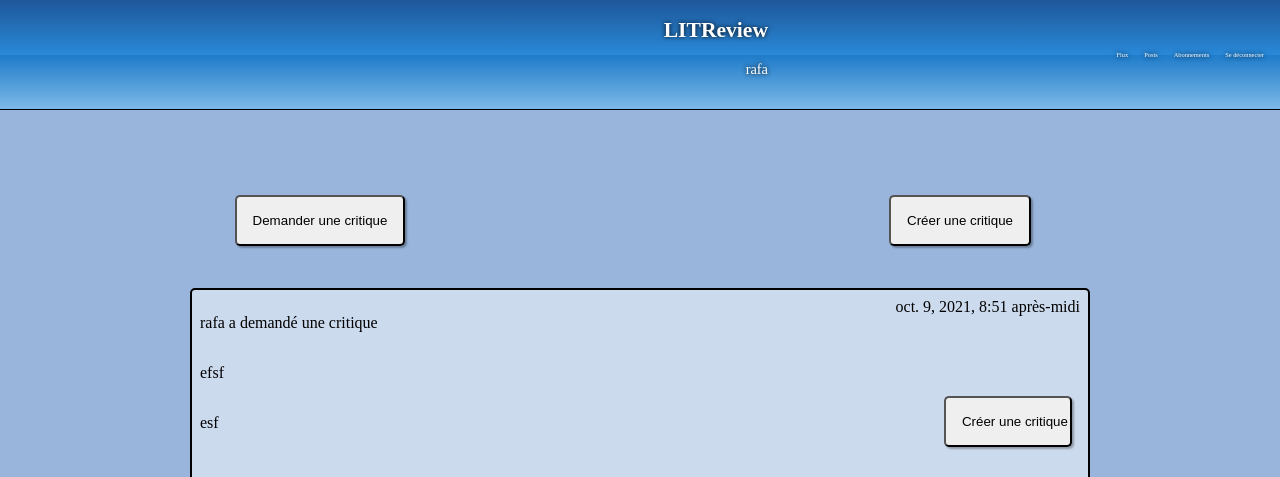
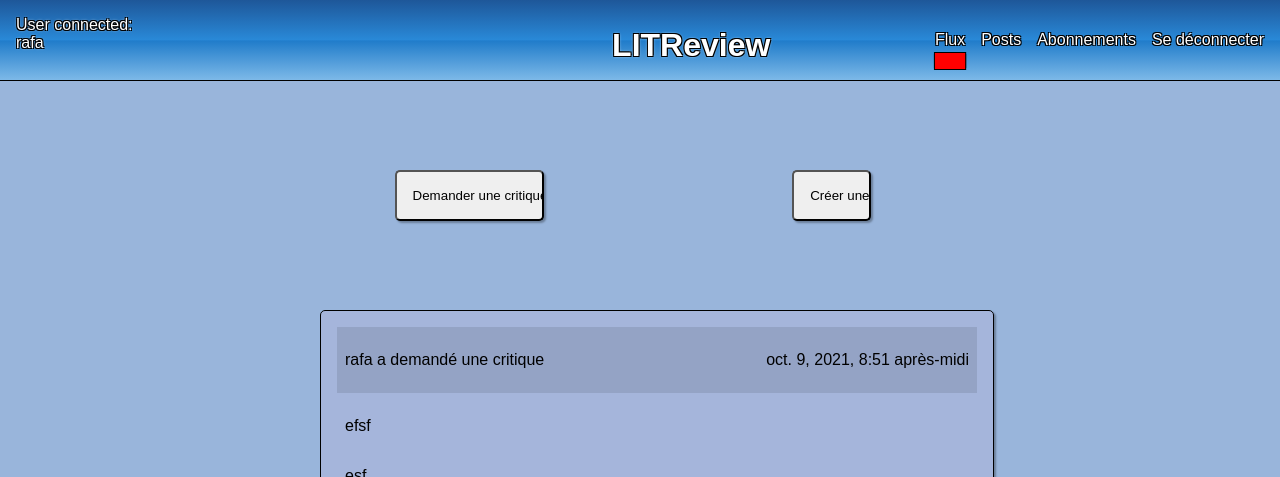
Before and after one commit to RafaRemote/oc_python_p9_develop_django_webapp, a Django app: page /flux/ in a window 1280 px wide. Shown: the top 477 px of the page. Run offline with Django 3.2, Linux system fonts and the light colour scheme; a user stored in the database is signed in; data comes from the database, SQL or seed files in the repository; both versions use the stored data as it was after the commit; some libraries are stand-ins or nearby versions.

Commit message:
css enhanced

```diff
--- a/base/templates/base/flux.html
+++ b/base/templates/base/flux.html
@@ -1,49 +1,78 @@
 {% extends 'main.html' %}
 
 {% block content %}
-{% load static%}
+
+<div class="main-container">
     <div class="log-container">
         <div class="log" >
-        <form class="login-form-container" method="POST" action="{% url 'ticket'%}">
+            <form method="POST" action="{% url 'ticket'%}">
                 {% csrf_token %}
                 <input type="submit" name="register" value="Demander une critique" />
             </form>
         </div>
         <div class="log">
-        <form class="login-form-container" method="POST" action="{% url 'critique'%}">
+            <form method="POST" action="{% url 'critique'%}">
                 {% csrf_token %}
                 <input type="submit" name="login" value="Créer une critique"/>
             </form>
         </div>
     </div>
-<div class="flux">
+    <div class="flux-container">
         {% if noitem == True %}
             <h1 class="text-center">Il n'y a encore rien à afficher...</h1>
         {% else %}
             {% for obj in all_obj %}
                 {% if obj.title %}
-                <div class="ticket_div">
+                    <div class="ticket">
+                        <div class="ticket-header">
+                            <p> {{obj.user}} a demandé une critique </p>
+                            <p class="text-align-right"> {{obj.time_created}} </p>
+                        </div>
                         <div class="ticket_left_part">
-                        <p> {{obj.user}} a demandé une critique </p>
                             <p>{{obj.title}}</p>
                             <p>{{obj.description}}</p>
                             <p>{{obj.image}}</p>
-                        <img src="{% static '{{obj.image}}' %}" alt="ticket picture: {{obj.image}}" />
+                            <img src="{{obj.image}}" alt="ticket picture: {{obj.image}}" />
                         </div>
                         <div class="ticket_right_part">
                             {{obj.time_created}}
                             <form method="POST" action="{% url 'critique' %}">
+                                {% csrf_token %}
                                 <input id="creer-critique-button" type="submit" value="Créer une critique" />
                             </form>
                         </div>
                     </div>
                 {% else %}
-                <div class="review_div">
-
+                    <div class="review">
+                        <div class="review-header">
+                            <p>{{obj.user}} publié une critique</p>
+                            <p class="text-align-right">{{obj.time_created}}</p>
+                        </div>
+                        <div class="review-upper-body">
+                            <p>{{obj.headline}} - </p>
+                            <p>
+                                {% for i in obj.rating %}
+                                    <i class="fas fa-star"></i>
+                                {% endfor %}
+                            </p>
+                        </div>
+                        <div class-"middle-body">
+                            <p>{{obj.body}}</p>
+                        </div>
+                        <div class="review-lower-body">
+                            <p>Ticket - {{obj.ticket.user}}</p>
+                            <p>{{obj.ticket.title}}</p>
+                            <img src="{{obj.ticket.image}}" alt="ticket-image" />
+                        </div>
+                        <div class="review-footer">
+                            <input type="submit" value="Modifier" />
+                            <input type="submit" value="Supprimer" />
+                        </div>
                     </div>
                 {% endif%}
             {% endfor %}
         {% endif %}
     </div>
+</div>
 
 {% endblock content%}}
--- a/base/urls.py
+++ b/base/urls.py
@@ -5,6 +5,7 @@ from . import views
 
 urlpatterns = [
     path('', views.loginPage, name="login"),
+    path('logout/', views.logoutUser, name="logout"),
     path('register/', views.register, name="register"),
     path('flux/', views.flux, name='flux'),
     path('abo/', views.abo, name='abo'),
--- a/base/views.py
+++ b/base/views.py
@@ -1,6 +1,7 @@
 from django.shortcuts import render, redirect
 from django.contrib.auth.models import User
 from django.contrib import messages
+from django.contrib.auth.decorators import login_required
 from django.contrib.auth import authenticate, login, logout
 from .models import Ticket, Review, UserFollows
 from .forms import TicketForm, ReviewForm
@@ -8,7 +9,6 @@ from .forms import TicketForm, ReviewForm
 # Create your views here.
 
 def loginPage(request):
-
     if request.method == 'POST':
         username = request.POST.get('username')
         password = request.POST.get('password')
@@ -32,9 +32,12 @@ def register(request):
     context = {}
     return render(request, 'base/register.html', context)
 
+@login_required(login_url='/')
 def flux(request):
     tickets = Ticket.objects.all()
     reviews = Review.objects.all()
+    for dico in reviews:
+        dico.rating = [i for i in range(dico.rating)]
     all_obj = []
     [all_obj.append(ticket) for ticket in tickets]
     [all_obj.append(review) for review in reviews]
@@ -45,9 +48,11 @@ def flux(request):
     context = {'all_obj': all, 'noitem': noitem}
     return render(request, 'base/flux.html', context)
 
+@login_required(login_url='/')
 def abo(request):
     return render(request, 'base/abo.html')
 
+@login_required(login_url='/')
 def create_ticket(request):
     ticketForm = TicketForm()
     if request.method == "POST":
@@ -58,6 +63,7 @@ def create_ticket(request):
     context = {'ticketForm': ticketForm}
     return render(request, 'base/create_ticket.html', context)
 
+@login_required(login_url='/')
 def update_own_ticket(request, pk):
     ticket = Ticket.objects.get(id=pk)
     form = TicketForm(instance=ticket)
@@ -65,6 +71,7 @@ def update_own_ticket(request, pk):
     context = {}
     return render(request, 'base/modify_own_ticket.html', context)
 
+@login_required(login_url='/')
 def create_critique(request):
     reviewForm = ReviewForm()
     if request.method == "POST":
@@ -75,24 +82,30 @@ def create_critique(request):
     context = {'reviewForm': reviewForm}
     return render(request, 'base/create_critique.html', context)
 
+@login_required(login_url='/')
 def answer_ticket(request):
     return render(request, 'base/answer_ticket.html')
 
+@login_required(login_url='/')
 def own_posts(request):
-    tickets = Ticket.objects.all()
-    reviews = Review.objects.all()
-    ticket = Ticket.objects.filter(user=request.user)
-    review = Review.objects.filter(user=request.user)
+    tickets = Ticket.objects.filter(user=request.user)
+    reviews = Review.objects.filter(user=request.user)
     all_posts = []
-    for dico in review:
+    for dico in reviews:
         dico.rating = [i for i in range(dico.rating)]
-    [all_posts.append(i) for i in ticket]
-    [all_posts.append(i) for i in review]
+    [all_posts.append(i) for i in tickets]
+    [all_posts.append(i) for i in reviews]
     all = sorted(all_posts, key=lambda x: x.time_created, reverse=True)
-    context = { 'all_posts': all, 'tickets': tickets, 'reviews': reviews }
+    context = { 'all_posts': all }
     return render(request, 'base/own_posts.html', context)
 
+@login_required(login_url='/')
 def update_own_critique(request):
     return render(request, 'base/update_own_critique.html')
 
     # 1:56:20 update
+
+@login_required(login_url='/')
+def logoutUser(request):
+    logout(request)
+    return redirect('/')
--- a/static/styles/main.css
+++ b/static/styles/main.css
@@ -2,8 +2,15 @@
 html, body {
     border: 0;
     margin: 10vh 0 0 0;
+    box-sizing: content-box;
     height: 100%;
     background-color: rgba(153,181,219,1);
+    font-family: arial, helvetica, Verdana, sans-serif;
+}
+
+.main-container {
+    width: 50%;
+    margin: auto;
 }
 
 a{
@@ -16,12 +23,24 @@ a:visited {
     color: #fff;
 }
 
+.active {
+    text-decoration: underline;
+    text-decoration-thickness: 1rem;
+    text-decoration-color: red;
+
+}
+
 nav{
     z-index: 1;
     position: fixed;
     top: 0;
     width: 100%;
-    text-shadow: 0px 0px 5px #000;
+    height: 5rem;
+    text-shadow:
+        -1px -1px 0 #000,
+        1px -1px 0 #000,
+        -1px 1px 0 #000,
+        1px 1px 0 #000;
     border-bottom: 1px solid black;
     display: flex;
     background: #1e5799; /* Old browsers */
@@ -33,40 +52,42 @@ nav{
 
 .navbar-title{
     font-size: .9rem;
-    width: 60%;
+    width: 55%;
     text-align: right;
 }
 
+nav h1 {
+     font-size: 2rem;
+     text-shadow:
+        -1px -1px 0 #000,
+        1px -1px 0 #000,
+        -1px 1px 0 #000,
+        1px 1px 0 #000,
+        0px 0px 3px #fff
+}
+
+.logged-user {
+    color: white;
+    text-align: left;
+    margin-left: 1rem;
+    text-shadow:
+    -1px -1px 0 #000,
+    1px -1px 0 #000,
+    -1px 1px 0 #000,
+    1px 1px 0 #000,
+    0px 0px 3px #fff;
+}
+
 .navbar-satellites{
-    width: 40%;
+    width: 45%;
     display: flex;
     align-items: center;
     justify-content: end;
-    font-size: .4rem;
-}
-
-.log{
-    display: flex;
-    flex-direction: column;
-    justify-content: center;
-    align-items: center;
-    padding:2rem;
-    margin: 1rem;
+    /* font-size: .4rem; */
 }
 
 
-.login-form-container{
-    display: flex;
-    flex-direction: column;
-    align-items: center;
-    height: 20vh;
-    width: 40vw;
-}
 
-
-#form-register{
-    padding-top: 1rem;
-}
 
 #create-ticket{
     width: 60vw;
@@ -105,11 +126,15 @@ nav{
 }
 
 #no_user {
-    margin:10vh auto;
+    margin:2vh auto;
     display: flex;
     height: 10vh;
+}
+
+#no_user p {
     color: #fff;
     font-weight: bold;
+    text-shadow: 0px 0px 10px rgba(0,0,0);
 }
 
 input {
@@ -119,35 +144,45 @@ input {
     box-shadow: 2px 2px 2px rgba(0, 0, 0, 0.3);
 }
 
-.buttons-login{
-    width: 100%;
-}
-
-#register-button{
-    justify-self: start;
-}
-
 h3, h4 {
     text-align: center;
 }
 
-
 .log-container{
-    height: 15vh;
+    width: 100%;
     display: flex;
-    justify-content: space-around;
+    justify-content: space-between;
 }
 
-#form-login{
-    justify-content: space-around;
+.log{
+    width: 50%;
+    margin: .1rem;
+    display: flex;
+    flex-direction: column;
+    justify-content: flex-start;
+    align-items: center;
 }
+
+.log input {
+    width: 80%;
+}
+
+.log:last-child input:last-child {
+    position: relative;
+    width: 50%;
+    left: 40%;
+
+}
+
 
 .messages {
     background-color: red;
+    box-shadow: 2px 2px 2px rgba(0, 0, 0, 0.5);
     border-radius: 5px;
     padding-right: 1.5rem;
     height: 10vh;
     margin: auto;
+    text-align: center;
 }
 
 #login-button{
@@ -178,16 +213,24 @@ h3, h4 {
 
 .ticket, .review {
     border: 1px solid black;
+    box-shadow: 2px 2px 2px rgba(0, 0, 0, 0.3);
+    border-radius: 5px;
     display: flex;
     flex-direction: column;
-    width: 60%;
+    width: 100%;
     margin: 5rem auto;
     padding: 1rem;
-    background-color: rgba(0,0,0,0.05);
-    backdrop-filter: blur(2px);
+    background-color: rgb(200, 181, 219, .25);
+
+}
+
+.review {
+    background-color: rgba(255, 231, 183.25)
 }
 
 .ticket-header, .review-header {
+    background-color: rgba(0, 0, 0, 0.10);
+    padding: .5rem;
     display: grid;
     grid-template-columns: 1fr 1fr;
 }
@@ -205,30 +248,49 @@ h3, h4 {
 
 .review-lower-body{
     border:1px solid black;
+    border-radius: 5px;
     width: 90%;
     margin: auto;
+    padding: 1rem;
+    background-color: rgb(179, 166, 221, .25);
 }
 
-.ticket_div {
-    background-color: rgba(255,255,255,0.5);
-    border: 2px solid black;
-    border-radius: 5px;
-    display: grid;
-    grid-template-columns: 2fr 1fr;
-    width: 70vw;
-    margin: .5rem auto;
-}
 
-.ticket_left_part {
+.ticket_left_part, .review_left_part {
     display: flex;
     flex-direction: column;
     padding: 0.5rem;
 }
 
-.ticket_right_part {
+.ticket_right_part, .review_right_part {
     display: flex;
     flex-direction: column;
     align-items: flex-end;
     justify-content: flex-start;
     padding: 0.5rem;
 }
+
+.red {
+    background-color: rgba(255,0,0,.8)
+}
+
+.ticket-form {
+    display: flex;
+    flex-direction: column;
+    border: 1px solid black;
+    box-shadow: 2px 2px 2px rgba(0, 0, 0, 0.3);
+    border-radius: 5px;
+    width: 50%;
+    margin: 5rem auto;
+    padding: 1rem;
+    background-color: rgb(200, 181, 219, .25);
+}
+
+form > input {
+    position: relative;
+    right: 0;
+}
+
+.width-100 {
+    width: 100%;
+}
--- a/templates/main.html
+++ b/templates/main.html
@@ -16,9 +16,7 @@
 
     {% block content %}
 
-
     {% endblock content %}
-
 
     </body>
 </html>
--- a/templates/navbar.html
+++ b/templates/navbar.html
@@ -1,16 +1,39 @@
 <nav>
+    {% if user.is_authenticated %}
+        <p class="logged-user">User connected: {{ user }}</p>
+    {% else %}
+        <p class="logged-user">User connected: None</p>
+    {% endif %}
     <div class="navbar-title">
         <a href="/">
             <h1>LITReview</h1>
-            <p>{{request.user}}</p>
         </a>
     </div>
     {% if user.is_authenticated %}
         <div class="navbar-satellites">
-            <a href="{% url 'flux' %}">Flux</a>
-            <a href="{% url 'own' %}">Posts</a>
-            <a href="{% url 'abo' %}">Abonnements</a>
-            <a href="{% url 'login' %}">Se déconnecter</a>
+            {% if request.get_full_path == "/flux/" %}
+                <a href="{% url 'flux' %}" class="active">Flux</a>
+            {% else %}
+                <a href="{% url 'flux' %}">Flux</a>
+            {% endif %}
+
+            {% if request.get_full_path == "/own-posts/" %}
+                <a href="{% url 'own' %}" class="active">Posts</a>
+            {% else %}
+                <a href="{% url 'own' %}">Posts</a>
+            {% endif %}
+
+            {% if request.get_full_path == "/abo/" %}
+                <a href="{% url 'abo' %}" class="active">Abonnements</a>
+            {% else %}
+                <a href="{% url 'abo' %}">Abonnements</a>
+            {% endif %}
+
+            {% if request.get_full_path == "/" %}
+                <a href="{% url 'logout' %}" class="active">Se déconnecter</a>
+            {% else %}
+                <a href="{% url 'logout' %}">Se déconnecter</a>
+            {% endif %}
         </div>
     {% endif %}
 </nav>
```
Also changed, not shown: base/templates/base/create_ticket.html (+7 -5 lines), base/templates/base/login_register.html (+21 -13 lines), base/templates/base/own_posts.html (+6 -10 lines), db.sqlite3. Lines whose indentation alone changed are shown as unchanged.
